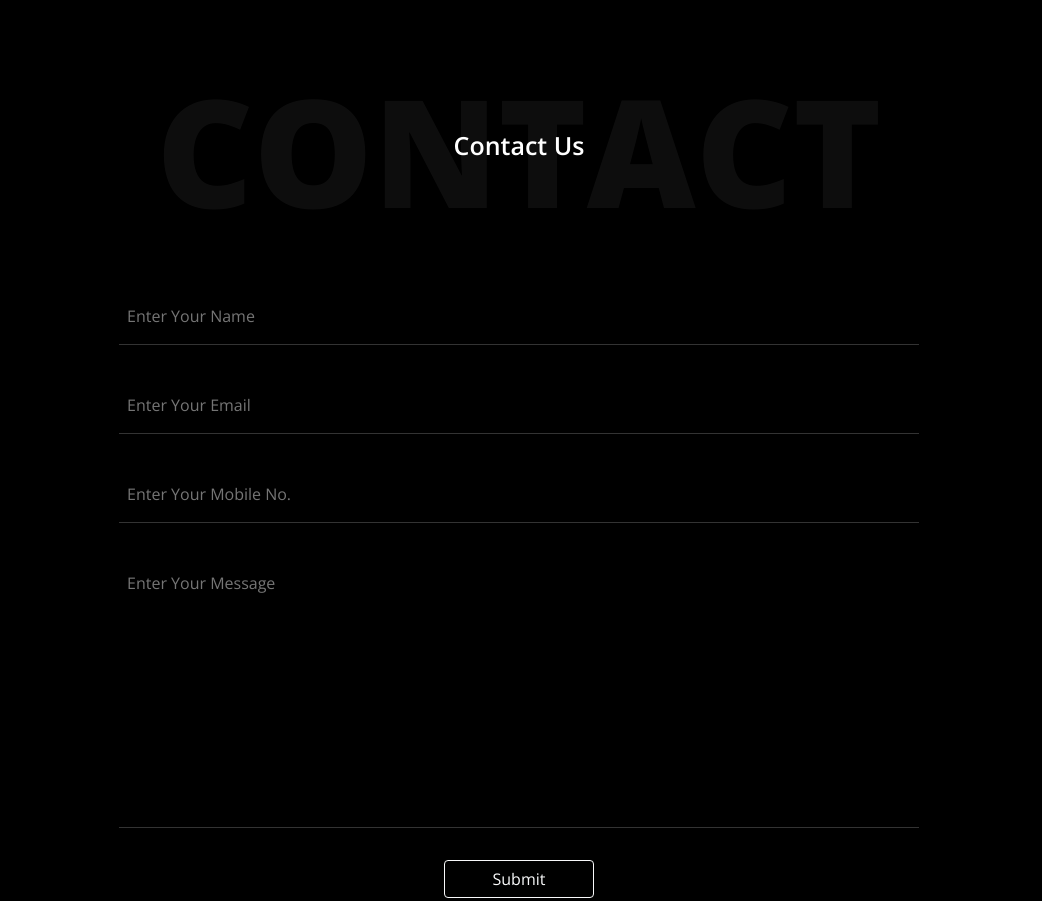
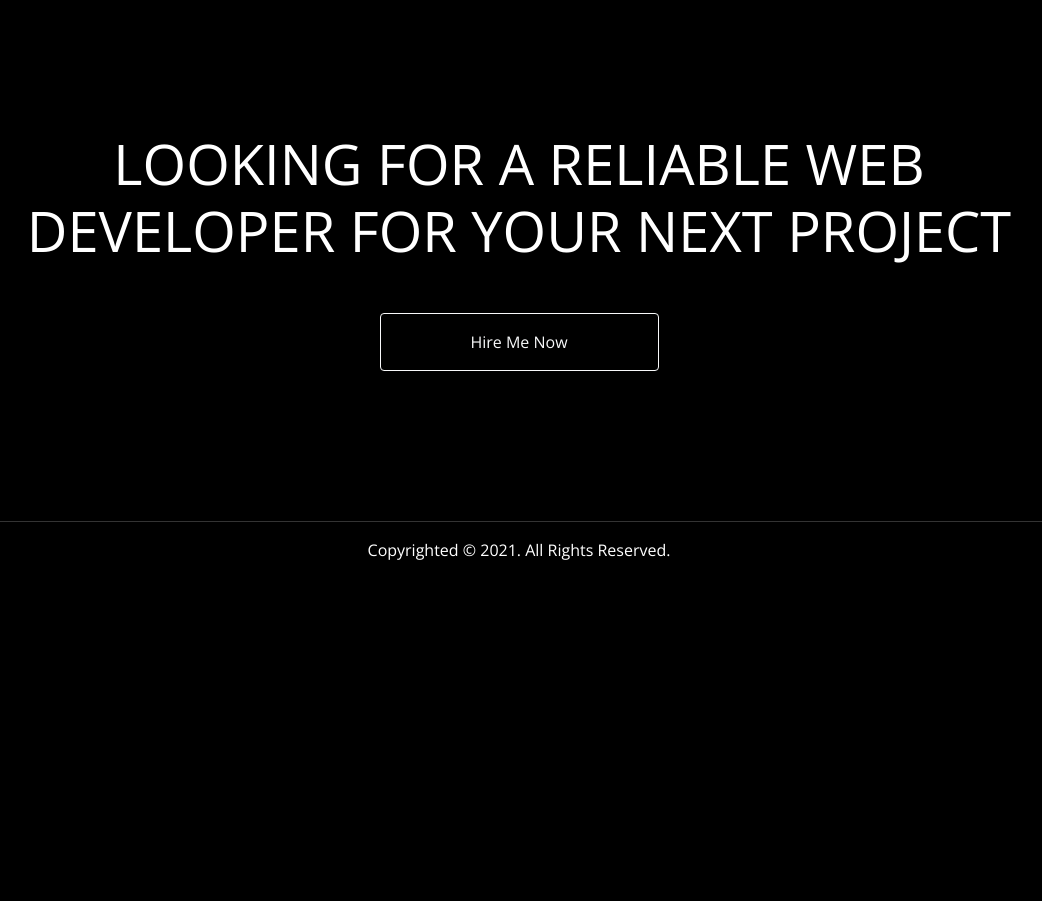
Before and after one commit to umarbashirr/portfolio, a website built with Parcel: page src/index.html in a window 1280 px wide. Shown: the part 2880-3781 px from the top of the page, without its empty margins (121-1163 px from the left). After the commit the page ends 3458 px from the top, so only its background shows below. Built offline with nearby package versions, Linux system fonts and the light colour scheme.

Commit message:
contact section updated

```diff
--- a/src/css/styles.css
+++ b/src/css/styles.css
@@ -311,45 +311,6 @@ body {
   padding: 150px 0;
 }
 
-.contact__heading {
-  position: relative;
-  margin-bottom: 8rem;
-}
-
-.contact__heading::after {
-  content: "CONTACT";
-  position: absolute;
-  top: -4.4rem;
-  left: 50%;
-  transform: translateX(-50%);
-  font-size: 150px;
-  font-weight: bold;
-  opacity: 0.05;
-}
-
-.contact__form {
-  max-width: 800px;
-  margin: auto;
-}
-
-.contact__form input,
-.contact__form textarea {
-  background-color: transparent;
-  color: var(--color-secondary);
-  border: 0;
-  border-bottom: 1px solid rgba(255, 255, 255, 0.2);
-  resize: none;
-  margin-bottom: 2rem;
-  padding: 1rem 0.5rem;
-  transition: border-color 0.5s ease-in-out;
-}
-
-.contact__form input:focus,
-.contact__form textarea:focus {
-  outline: none;
-  border-color: rgba(255, 255, 255);
-}
-
 /* Footer  */
 
 footer .copyright {
--- a/src/index.html
+++ b/src/index.html
@@ -339,61 +339,15 @@
 
     <section id="contact" class="contact">
       <div class="container">
-        <h2
-          class="text-center contact__heading"
-          data-aos="fade-up"
-          data-aos-delay="300"
-          data-aos-offset="300"
-          data-aos-easing="ease-in-sine"
-          data-aos-duration="2000"
-        >
-          Contact Us
+        <h2 class="text-center contact__heading display-4 mb-5 text-uppercase">
+          Looking for a reliable web developer for your Next Project
         </h2>
-        <div class="row">
-          <div class="col-md-12">
-            <form
-              action="#"
-              method="POST"
-              class="d-flex flex-column contact__form"
-              data-aos="fade-up"
-              data-aos-delay="300"
-              data-aos-offset="300"
-              data-aos-easing="ease-in-sine"
-              data-aos-duration="2000"
-            >
-              <input
-                type="text"
-                name="name"
-                id="username"
-                placeholder="Enter Your Name"
-              />
-              <input
-                type="email"
-                name="email"
-                id="useremail"
-                placeholder="Enter Your Email"
-              />
-              <input
-                type="tel"
-                name="usermobile"
-                id="usermobile"
-                placeholder="Enter Your Mobile No."
-              />
-              <textarea
-                name="message"
-                id="usermessage"
-                cols="30"
-                rows="10"
-                placeholder="Enter Your Message"
-              ></textarea>
-              <button
-                type="submit"
-                class="btn btn-outline-light align-self-center px-5"
-              >
-                Submit
-              </button>
-            </form>
-          </div>
+        <div class="d-grid gap-2 col-3 mx-auto">
+          <a
+            href="mailto:umarbashir601@gmail.com"
+            class="btn btn-outline-light py-3 px-2"
+            >Hire Me Now</a
+          >
         </div>
       </div>
     </section>
```
Also changed, not shown: dist/index.html, 3 other files.
